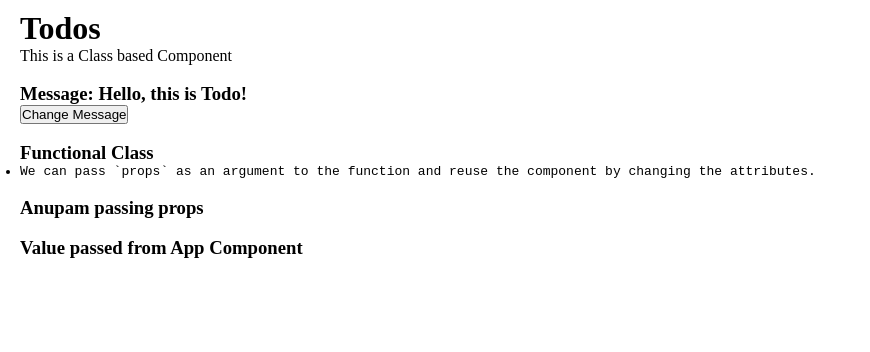
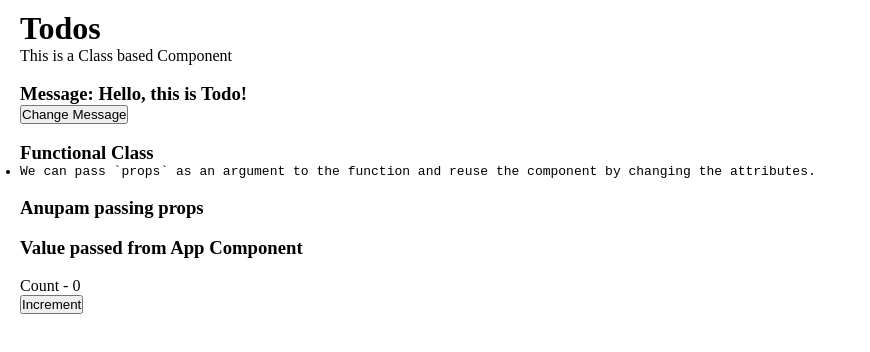
Before and after one commit to a-chakrawarti/React-Crownstack, a React (Create React App) app in the folder my-app/: page / in a window 1280 px wide. Shown: the top 352 px of the page, without its empty margins (0-870 px from the left). Built offline with nearby package versions, Linux system fonts and the light colour scheme.

Commit message:
Use setState method to make a counter, onClick increments the value

```diff
--- a/my-app/src/App.js
+++ b/my-app/src/App.js
@@ -3,6 +3,7 @@
 
 import Todos from "./components/Todos"; // default export
 import { Greet } from "./components/Greet"; // named export
+import Counter from './components/Counter';
 
 // functional component
 function App() {
@@ -22,6 +23,7 @@
       </Greet>
       <Greet name="Anupam passing props" />
       <Greet name="Value passed from App Component" />
+      <Counter/>
     </div>
   );
 }
--- /dev/null
+++ b/my-app/src/components/Counter.js
@@ -0,0 +1,29 @@
+import React, { Component } from 'react'
+
+export class Counter extends Component {
+
+    constructor(props) {
+        super(props);
+
+        this.state = {
+            count: 0
+        }
+    }
+
+    increment() {
+        this.setState({
+            count: this.state.count + 1
+        })
+    }
+
+    render() {
+        return (
+            <div>
+                <div>Count - {this.state.count}</div>
+                <button onClick={() => this.increment()}>Increment</button>
+            </div>
+        )
+    }
+}
+
+export default Counter
--- a/my-app/src/components/Todos.js
+++ b/my-app/src/components/Todos.js
@@ -22,7 +22,7 @@
                 <h1>Todos</h1>
                 <p>This is a { this.props.type } based Component</p><br />
                 <h3>Message: { this.state.message }</h3>
-                <button onClick = {() => this.changeMessage()}>Change Message</button>
+                <button onClick = { () => this.changeMessage() }>Change Message</button>
             </div>
         );
     }
```
Also changed, not shown: 1 other file (tests, documents, lock files or other folders).
